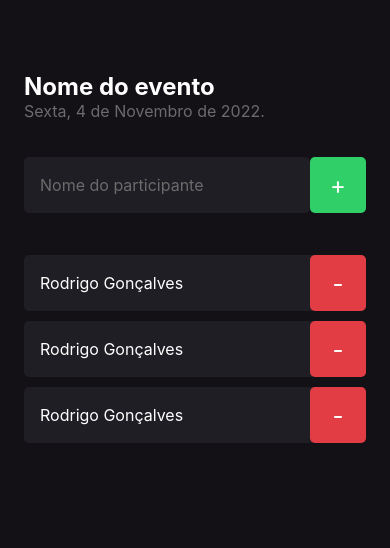
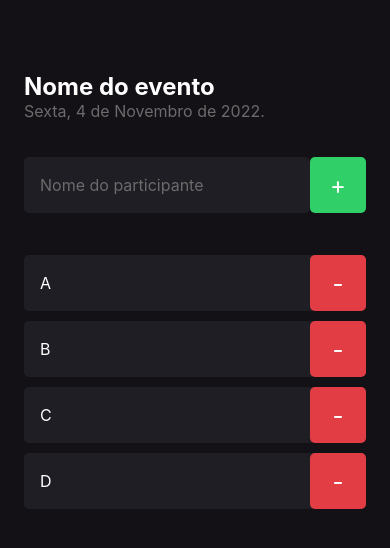
Before and after one commit to N0N4T0/ignite-react-native-2022, a React Native app in the folder imhere/: screen / in a window 390 px wide. Shown: the top 548 px of the page. Built offline with nearby package versions, Linux system fonts and the light colour scheme.

Commit message:
fix: add props on Participant component

```diff
--- a/imhere/src/components/Participant/index.tsx
+++ b/imhere/src/components/Participant/index.tsx
@@ -2,11 +2,15 @@ import { Text, TouchableOpacity, View } from "react-native";
 
 import { styles } from "./styles";
 
-export function Participant() {
+type ParticipantProps = {
+  name: string
+}
+
+export function Participant({name}:ParticipantProps) {
   return (
     <View style={styles.container}>
       <Text style={styles.name}>
-        Rodrigo Gonçalves
+        {name}
       </Text>
 
       <TouchableOpacity style={styles.button}>
--- a/imhere/src/screens/Home/index.tsx
+++ b/imhere/src/screens/Home/index.tsx
@@ -31,9 +31,10 @@ export function Home(){
         </TouchableOpacity>
       </View>
 
-      <Participant/>
-      <Participant/>
-      <Participant/>
+      <Participant name='A'/>
+      <Participant name='B'/>
+      <Participant name='C'/>
+      <Participant name='D'/>
     </View>
   )
 }
```
